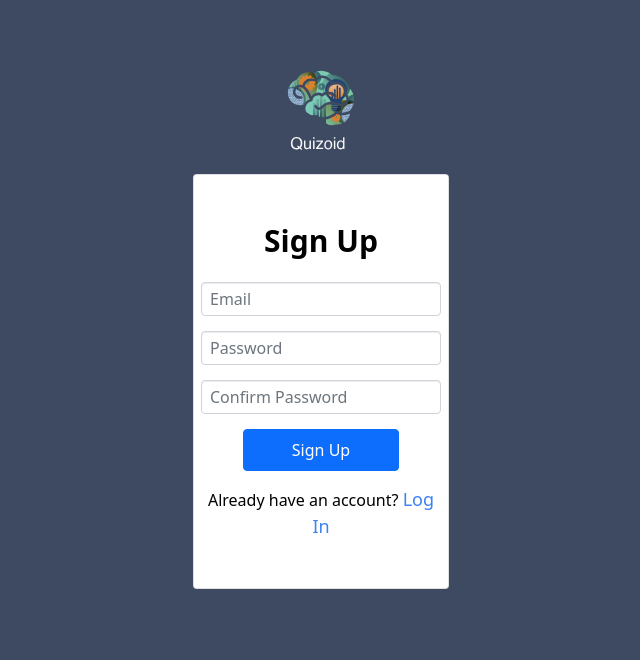
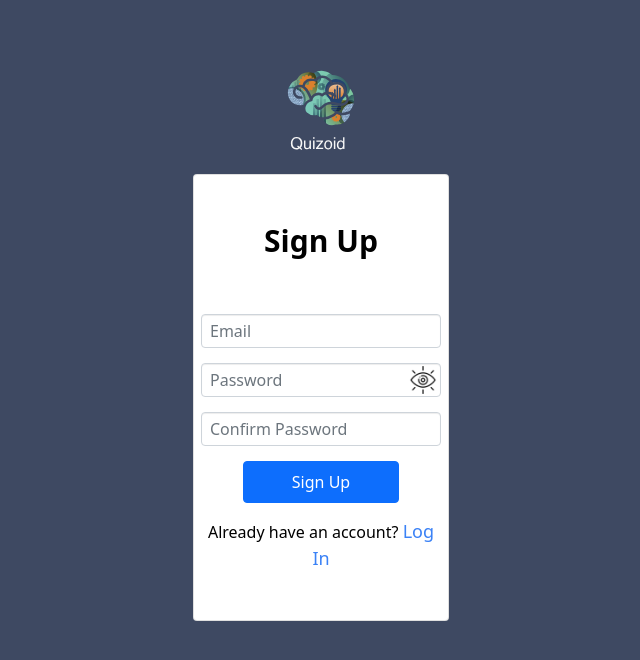
Before and after one commit to HariKrishna-28/Quizoid, a React (Create React App) app: page /signup in a window 1280 px wide. Shown: the top 660 px of the page, without its empty margins (319-959 px from the left). Built offline with nearby package versions, Linux system fonts and the light colour scheme; no server answers.

Commit message:
added show password

```diff
--- a/public/index.html
+++ b/public/index.html
@@ -6,7 +6,7 @@
   <link rel="icon" href="../src/components/Assets/title-icon@4x-8.png" />
   <meta name="viewport" content="width=device-width, initial-scale=1" />
   <meta name="theme-color" content="#000000" />
-  <meta name="description" content="Web site created using create-react-app" />
+  <meta name="description" content="Online gamified quiz application to improve knowledge with a gamified and fun experience" />
   <link rel="apple-touch-icon" href="%PUBLIC_URL%/logo192.png" />
   <meta name="viewport" content="width=device-width,initial-scale=1,maximum-scale=1" />
   <meta http-equiv=" X-UA-Compatible" content="IE=edge,chrome=1" />
--- a/src/components/Authentication/Login.js
+++ b/src/components/Authentication/Login.js
@@ -5,6 +5,7 @@ import './Sign_up.css'
 import { Link, useHistory } from 'react-router-dom'
 import { GlobalContext } from '../contexts/GlobalContext'
 import Logo from '../Assets/logo1.svg'
+import ShowPasswordIcon from '../Assets/shared-vision.png'
 
 export default function Login() {
 
@@ -15,6 +16,8 @@ export default function Login() {
     const [error, setError] = useState('')
     const [loading, setLoading] = useState(false)
     const history = useHistory()
+    const [showPassword, setShowPassword] = useState(false)
+    // const [len, setLen] = useState(false)
 
     async function handleSubmit(e) {
         e.preventDefault()
@@ -29,6 +32,7 @@ export default function Login() {
         setLoading(false)
     }
 
+
     const formStyle = {
         padding: '0.5rem 0.5rem',
         marginTop: '0.5rem',
@@ -42,10 +46,10 @@ export default function Login() {
 
     return (
         <>
-
+            {/* {console.log(passwordRef)} */}
             <img className="logo" alt="logo" src={Logo} />
 
-            <Card className="topcon">
+            <Card className="topcon ">
                 <Card.Body>
                     {/* class="containerX" */}
                     <h1 className='font-bold text-3xl'>Log In</h1>
@@ -53,15 +57,30 @@ export default function Login() {
 
                     {error && <h4 className="bg-red-100 text-base border border-red-400 text-red-700 px-1 py-2 rounded relative" role='alert'>{error}</h4>}
 
+                    <button onClick={() => setShowPassword(!showPassword)}>
+
+                        <img
+                            src = {ShowPasswordIcon}
+                            width = "28px"
+                            alt = "showPassword"
+                            style = {{
+                                position: 'absolute',
+                                marginTop: '4.15rem',
+                                marginLeft: '5.5rem'
+                        }} />
+                    </button>
+
                     <Form onSubmit={handleSubmit}>
                         <Form.Group id="email" >
                             <Form.Control style={formStyle} className="formx-top" type="email" ref={emailRef} required placeholder="Email" />
                         </Form.Group>
                         <Form.Group id="password">
-                            <Form.Control style={formStyle} className="formx-end" classNAme="input" type="password" ref={passwordRef} required placeholder="Password" />
+                            <Form.Control style={formStyle} className="formx-end" classNAme="input" type={!showPassword ? "password" : "text"} ref={passwordRef} required placeholder="Password" />
+                            {/* <Form.Control style={formStyle} className="formx-end" classNAme="input" type="password" ref={passwordRef} required placeholder="Password" /> */}
                         </Form.Group>
                         <Button disabled={loading} className="bg-blue-500 hover:bg-blue-700 text-white items-center font-bold py-2 px-5 mt-1 rounded" type="submit">Log In</Button>
                     </Form>
+                    {/* <button className="mt-2" onClick={() => setShowPassword(!showPassword)} > {showPassword ? "Show Password" : "Hide Password"}</button> */}
 
                     <div className="foot">
                         <Link className="links" to="/forgot-password">Forgot Password? </Link>
--- a/src/components/Authentication/Signup.js
+++ b/src/components/Authentication/Signup.js
@@ -5,6 +5,8 @@ import './Sign_up.css'
 import { Link, useHistory } from 'react-router-dom'
 import { GlobalContext } from '../contexts/GlobalContext'
 import Logo from '../Assets/logo1.svg'
+import ShowPasswordIcon from '../Assets/shared-vision.png'
+
 
 export default function Signup() {
 
@@ -15,6 +17,8 @@ export default function Signup() {
     const [error, setError] = useState('')
     const [loading, setLoading] = useState(false)
     const history = useHistory()
+    const [showPassword, setShowPassword] = useState(false)
+
     // const { verifyEmail } = useContext(GlobalContext)
 
     async function handleSubmit(e) {
@@ -61,6 +65,19 @@ export default function Signup() {
                     {/* {error && <Alert variant="danger"> {error} </Alert>} */}
                     {error && <h4 className="bg-red-100 text-base border border-red-400 text-red-700 px-1 py-2 rounded relative" role='alert'>{error}</h4>}
 
+                    <button onClick={() => setShowPassword(!showPassword)}>
+
+                        <img
+                            src = {ShowPasswordIcon}
+                            width = "28px"
+                            alt = "showPassword"
+                            style = {{
+                                position: 'absolute',
+                                marginTop: '4.15rem',
+                                marginLeft: '5.5rem'
+                        }} />
+                    </button>
+
                     <Form id="signup-form" onSubmit={handleSubmit}>
 
                         <Form.Group id="signup-email">
@@ -68,7 +85,7 @@ export default function Signup() {
                         </Form.Group>
 
                         <Form.Group id="password">
-                            <Form.Control className="formx-mid" type="password" style={formStyle} ref={passwordRef} placeholder="Password"
+                            <Form.Control className="formx-mid" type={!showPassword ? "password" : "text"} style={formStyle} ref={passwordRef} placeholder="Password"
                                 pattern="(?=.*\d)(?=.[a-z])(?=.[A-z]).{8,}"
                                 title="Must contain at least one number[0-9] and one uppercase[A-Z] and lowercase[a-b] letter,and atleast 8 or more character"
                                 required
@@ -77,7 +94,7 @@ export default function Signup() {
                         </Form.Group>
 
                         <Form.Group id="confirmpassword">
-                            <Form.Control className="formx-end" type="password" style={formStyle} ref={confirmpasswordRef} required placeholder="Confirm Password" />
+                            <Form.Control className="formx-end" type={!showPassword ? "password" : "text"} style={formStyle} ref={confirmpasswordRef} required placeholder="Confirm Password" />
                         </Form.Group>
 
                         <Button disabled={loading} className="bg-blue-500 hover:bg-blue-700 text-white font-bold py-2 px-5 rounded" type="submit">Sign Up</Button>
```
Also changed, not shown: src/components/Assets/shared-vision.png (added), 2 other files (tests, documents, lock files or other folders).
